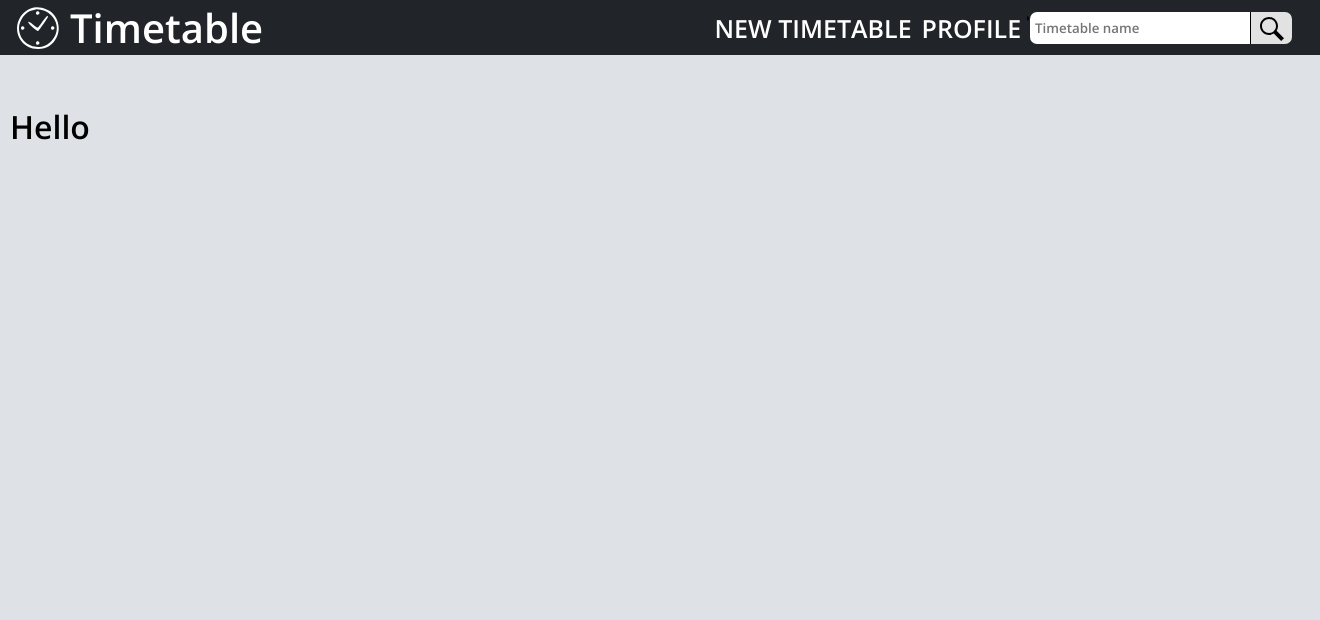
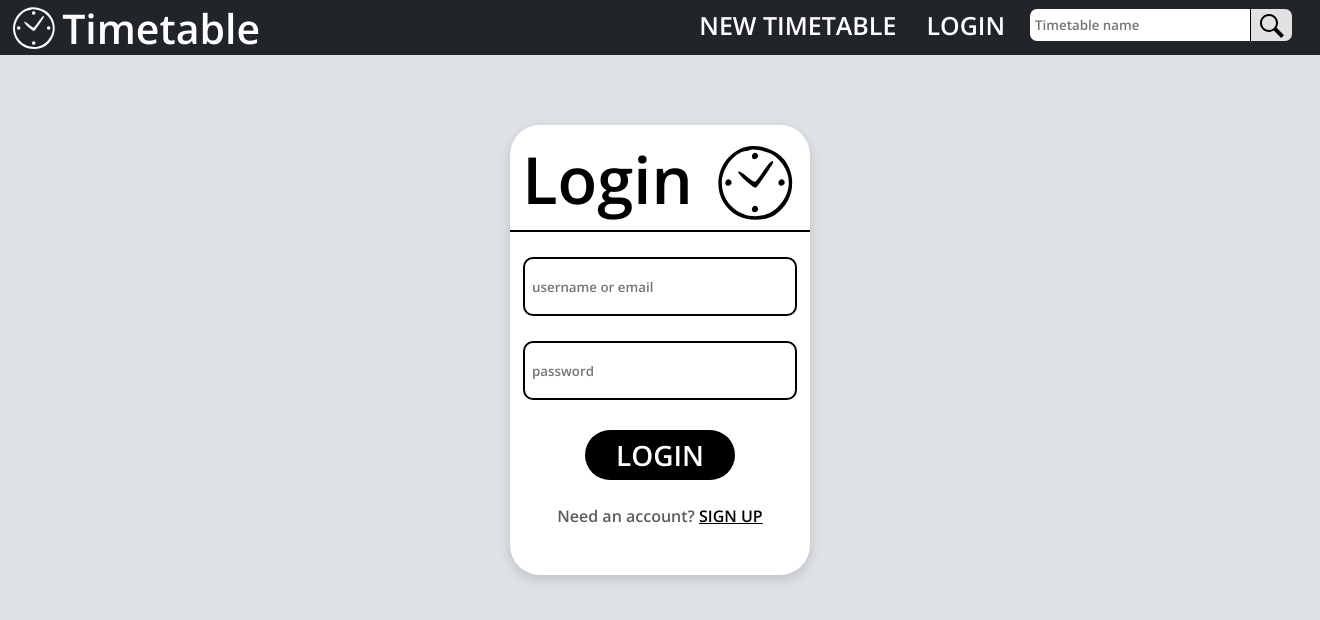
Before and after one commit to A5KET/timetable, a Flask app: page /login/ in a window 1320 px wide. Shown: the top 620 px of the page. Run offline with Flask 2, Linux system fonts and the light colour scheme.

Commit message:
style: added login page

```diff
--- a/app/auth/views.py
+++ b/app/auth/views.py
@@ -8,6 +8,11 @@ def login():
     return flask.render_template('auth/login.html')
 
 
+@auth.route('/login/check_user', methods=['GET'])
+def check_user():
+    return flask.render_template('auth/profile.html')
+
+
 @auth.route('/signup/')
 def signup():
     return flask.render_template('auth/signup.html')
--- a/app/static/css/auth.css
+++ b/app/static/css/auth/auth.css
@@ -4,7 +4,7 @@
     margin: 5vh auto;
     padding: 10px;
 
-    box-shadow: 0 4px 12px rgb(0 0 0 / 15%);
+
     border: 1px solid inherit;
     border-radius: 25px;
 
--- /dev/null
+++ b/app/static/css/auth/login.css
@@ -0,0 +1,92 @@
+.login {
+    width: 300px;
+    height: 450px;
+
+    margin: 70px auto;
+    border-radius: 30px;
+
+    box-shadow: 0 4px 12px rgb(0 0 0 / 15%);
+    background-color: white;
+}
+
+.login-top {
+    height: 105px;
+
+    border-bottom: 2px solid black;
+}
+
+.top-title {
+    width: 280px;
+    margin: auto;
+    padding-top: 10px;
+
+    display: flex;
+    justify-content: center;
+}
+
+.title-name {
+    font-size: 65px;
+
+    margin-right: 20px;
+
+    display: inline;
+}
+
+.title-logo {
+    margin-top: 5px;
+}
+
+.login-form {
+    text-align: center;
+}
+
+.form-field {
+    width: 270px;
+    height: 55px;
+
+    margin-top: 25px;
+
+    border: 2px solid black;
+    border-radius: 10px;
+
+    text-indent: 7px;
+}
+
+.form-field:focus {
+    outline: none;
+}
+
+.form-button {
+    width: 150px;
+    height: 50px;
+
+    margin-top: 30px;
+
+    display: inline-block;
+
+    border-radius: 50px;
+
+    font-size: 28px;
+    color: white;
+
+    background-color: black;
+}
+
+
+.form-text {
+    text-align: center;
+
+    margin-top: 25px;
+
+    color: rgb(91, 92, 94);
+}
+
+.bottom-url {
+    text-decoration: underline;
+
+    color: black;
+}
+
+.bottom-url:hover {
+    color: dimgray;
+}
--- a/app/static/css/header.css
+++ b/app/static/css/header.css
@@ -15,17 +15,28 @@ header {
 
 .logo {
     display: flex;
-    vertical-align: middle;
+
     flex: 1;
 
     color: white;
 }
-.logo-img, .logo-name {
-    margin: auto 4px;
+
+.logo-url {
+    height: 50px;
+    vertical-align: middle;
+
+    color: white;
 }
 
-.logo-name {
-    font-size: 40px;
+.logo-url:hover {
+    color: lightslategray;
+}
+
+.logo-img, .logo-name {
+    font-size: 41px;
+    vertical-align: middle;
+
+    display: inline;
 }
 
 .navbar {
@@ -34,7 +45,7 @@ header {
 }
 
 .nav-url {
-    margin: 0px 5px;
+    margin: 0px 15px;
 
     font-size: 25px;
     color: white;
@@ -49,6 +60,7 @@ header {
     height: 100%;
 
     margin: auto 0px;
+    margin-left: 10px;
 
     display: flex;
 }
--- a/app/templates/auth/login.html
+++ b/app/templates/auth/login.html
@@ -1,7 +1,26 @@
 {% extends 'base.html' %}
 
-{% block page_name %}Sing In{% endblock %}
+{% block css %}
+    <link rel="stylesheet" href="{{ url_for('static', filename='css/auth/login.css') }}">
+{% endblock %}
+
+{% block page_name %}Login{% endblock %}
 
 {% block content %}
-    <h1>Hello</h1>
+    <div class="login">
+        <div class="login-top">
+            <div class="top-title">
+                <strong class="title-name">Login</strong>
+                <img class="title-logo" src="{{ url_for('static', filename='img/black-logo.svg') }}" height="85" width="85">
+            </div>
+        </div>
+        <form class="login-form" action="/login/check_user" method="GET">
+            <input class="form-field" type="text" placeholder="username or email">
+            <input class="form-field" type="text" placeholder="password">
+            <button class="form-button" type="submit" value="Submit">LOGIN</button>
+        </form>
+        <div class="form-text">
+            Need an account? <a class="bottom-url" href="/signup/">SIGN UP</a>
+        </div>
+    </div>
 {% endblock %}
--- a/app/templates/main/header.html
+++ b/app/templates/main/header.html
@@ -2,20 +2,21 @@
     <div class="header-content">
 
         <!-- LOGO -->
-        <a class="logo" href="/" title="Main page">
-                <img class="logo-img" src="{{ url_for('static', filename='img/white-logo.svg') }}" alt="logo" width="48" height="48">
-                <strong class="logo-name">Timetable</strong>
-        </a>
+        <div class="logo">
+            <a class="logo-url" href="/" title="Main page">
+                    <img class="logo-img" src="{{ url_for('static', filename='img/white-logo.svg') }}" alt="logo" width="48" height="48">
+                    <strong class="logo-name">Timetable</strong>
+            </a>
+        </div>
 
         <!-- NAVBAR -->
         <nav class="navbar">
             <a class="nav-url" href="/timetable/create_timetable/">NEW TIMETABLE</a>
-            <a class="nav-url" href="/profile/">PROFILE</a>'
+            <a class="nav-url" href="/login/">LOGIN</a>
             <form class="nav-searchbar" action="/timetable/find_timetable/" method="GET">
                 <input class="searchbar" type="search" name="timetable_name" placeholder="Timetable name" minlength="1">
                 <button class="search-button" type="submit"><img src="{{ url_for('static', filename='img/magnifier.svg') }}" alt=""></button>
             </form>
-
         </nav>
 
     </div>
```
Also changed, not shown: app/templates/auth/signup.html (line endings or trailing spaces).
